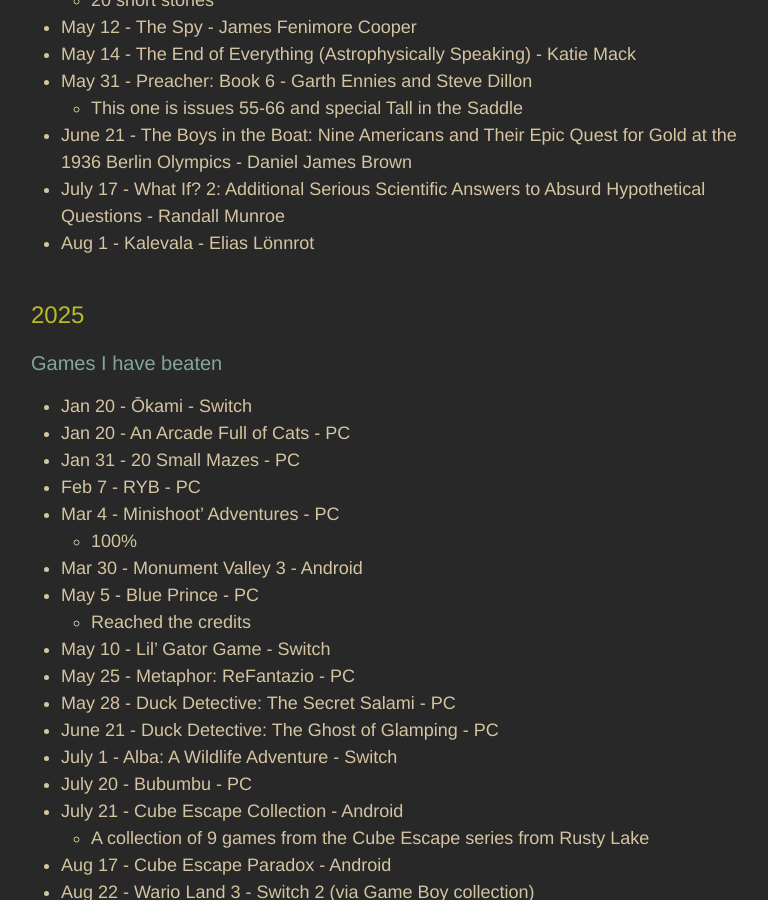
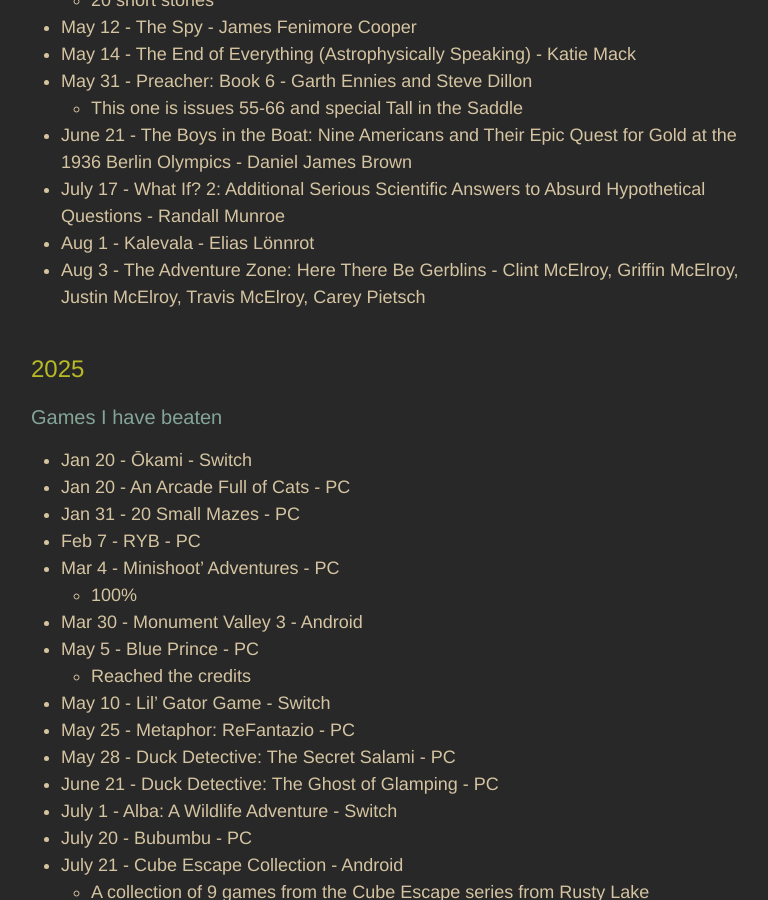
Before and after one commit to adkinsrs/sadkins_site, a Jekyll site: the page built from misc.md, in a window 1280 px wide and 900 px high, scrolled down 1307 px. Shown: the whole window, without its empty margins (239-1007 px from the left). Built offline with Jekyll 4.4.1, drawn with Linux system fonts in a browser that asks for light colours.

Commit message:
read a book

```diff
--- a/misc.md
+++ b/misc.md
@@ -54,6 +54,7 @@
 * June 21 - The Boys in the Boat: Nine Americans and Their Epic Quest for Gold at the 1936 Berlin Olympics - Daniel James Brown
 * July 17 - What If? 2: Additional Serious Scientific Answers to Absurd Hypothetical Questions - Randall Munroe
 * Aug 1 - Kalevala - Elias Lönnrot
+* Aug 3 - The Adventure Zone: Here There Be Gerblins - Clint McElroy, Griffin McElroy, Justin McElroy, Travis McElroy, Carey Pietsch
 
 ## 2025
 
```
